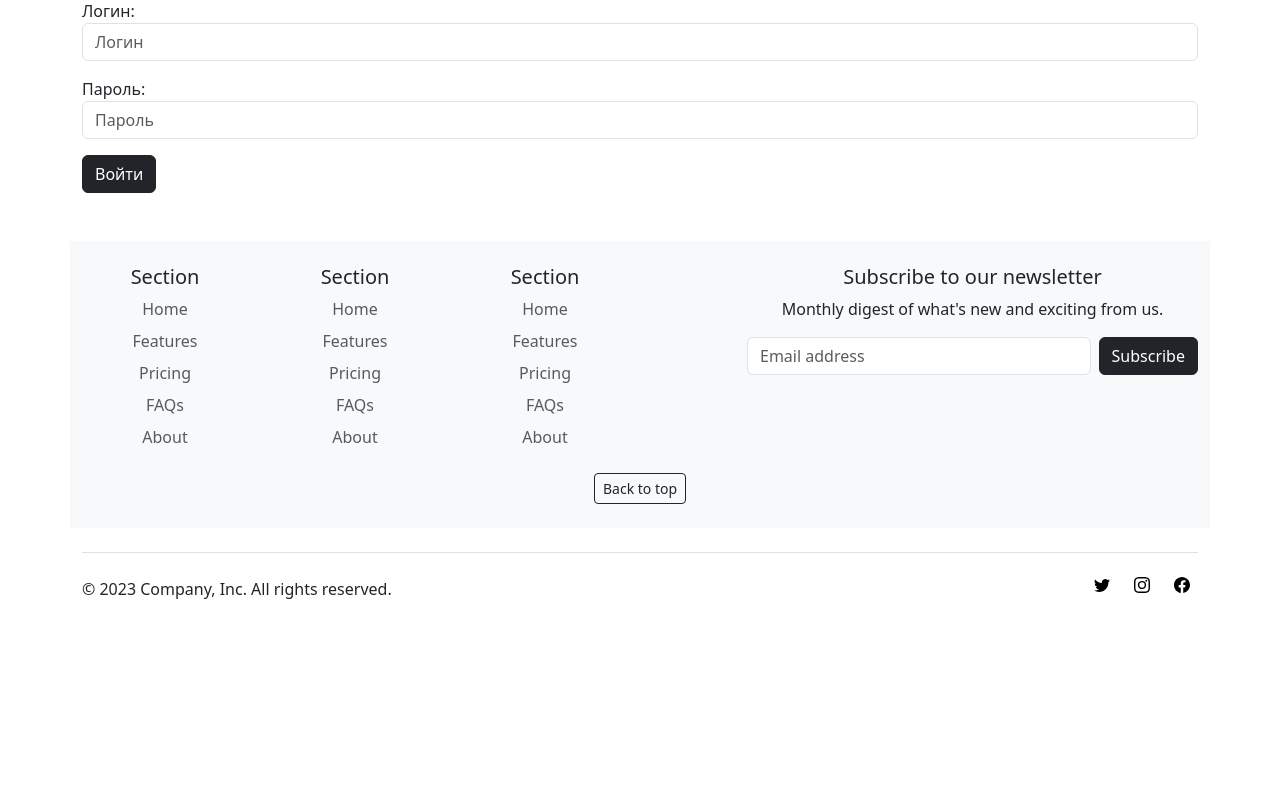
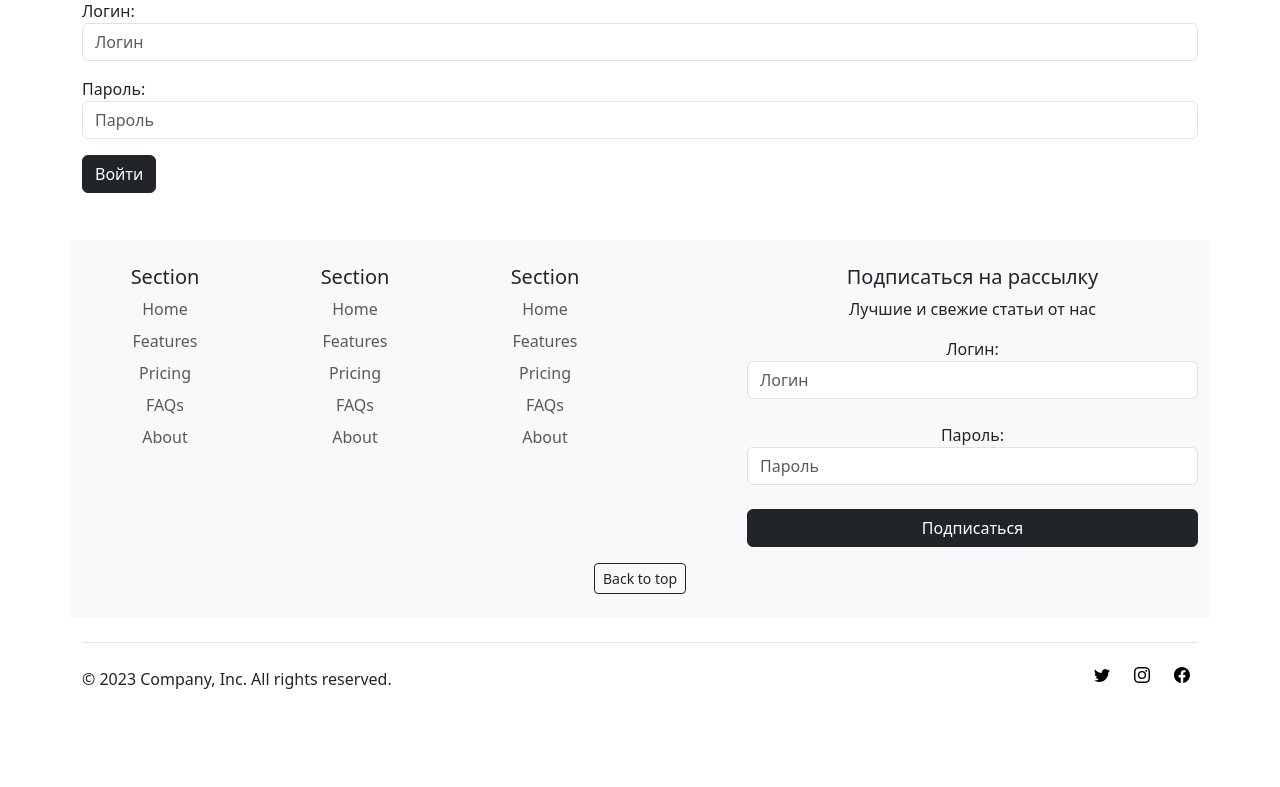
Before and after one commit to V1P7/BlogForDeveloper, a Django app: page /login/ in a window 1280 px wide. Shown: the part 179-966 px from the top of the page. Before the commit the page ends 778 px from the top, so only its background shows below. Run offline with Django 4.2, Linux system fonts and the light colour scheme.

Commit message:
Added email newsletter

```diff
--- a/Blog/forms.py
+++ b/Blog/forms.py
@@ -1,7 +1,7 @@
 from django import forms
 from django.contrib.auth.forms import UserCreationForm, AuthenticationForm
 from django.contrib.auth.models import User
-from .models import Post, Comment
+from .models import Post, Comment, Subscriber
 
 
 class RegistrationForm(UserCreationForm):
@@ -18,8 +18,11 @@ class RegistrationForm(UserCreationForm):
 class LoginForm(AuthenticationForm):
 	username = forms.CharField(label='Логин', widget = forms.TextInput(attrs = {'class': 'form-control', 'placeholder': 'Логин'}))
 	password = forms.CharField(label='Пароль', widget = forms.PasswordInput(attrs = {'class': 'form-control', 'placeholder': 'Пароль'}))
+
+
 class PostSearchForm(forms.Form):
 	search_query = forms.CharField(label='Поиск', max_length=100, widget=forms.TextInput(attrs={'class': 'form-control', 'placeholder': 'Поиск'}))
+
 
 class PostForm(forms.ModelForm):
 	class Meta:
@@ -50,3 +53,12 @@ class CommentForm(forms.ModelForm):
 		self.user = kwargs.pop('user', None)
 		super().__init__(*args, **kwargs)
 		self.fields['text'].widget.attrs.update({'class': 'form-control', 'placeholder': 'Текст комментария'})
+
+
+class SubscriberForm(forms.ModelForm):
+	class Meta:
+		model = Subscriber
+		fields = ['email']
+		widgets = {
+			'email': forms.EmailInput(attrs = {'class': 'form-control', 'placeholder': 'Введите ваш email'}),
+		}
--- a/Blog/urls.py
+++ b/Blog/urls.py
@@ -23,4 +23,7 @@ urlpatterns = [
 	path('login/', LoginUser.as_view(), name='login'),
 	path('register/', RegisterUser.as_view(), name='register'),
 	path('logout/', logout_user, name='logout'),
+	#   Отображение страницы успешной подписки
+	path('success/', views.success, name='success'),
+
 ]
--- a/Blog/views.py
+++ b/Blog/views.py
@@ -10,7 +10,7 @@ from django.views.decorators.http import require_POST
 from django.views.generic import CreateView
 from django.db import models
 
-from .forms import RegistrationForm, PostSearchForm, LoginForm, PostForm, CommentForm
+from .forms import RegistrationForm, PostSearchForm, LoginForm, PostForm, CommentForm, SubscriberForm
 from .models import Post, Category, Like, Dislike, Comment
 
 
@@ -19,13 +19,23 @@ def index(request):
     categories = Category.objects.all()
     most_liked_post = Post.objects.annotate(num_likes=Count('like')).order_by('-num_likes').first()
     latest_posts = Post.objects.filter(is_published = True).order_by('-publish_date')[:2]
+    if request.method == 'POST':
+        form = SubscriberForm(request.POST)
+        if form.is_valid():
+            form.save()
+            return redirect('success')
+    else:
+        form = SubscriberForm()
+
     context = {
         'title': title,
         'categories': categories,
         'most_liked_post': most_liked_post,
-        'latest_posts': latest_posts
+        'latest_posts': latest_posts,
+        'form': form
                }
     return render(request, 'Blog/Main/index.html', context)
+
 
 def posts(request):
     form = PostSearchForm()
@@ -47,15 +57,18 @@ def posts(request):
     context = {'title': title, 'categories': categories, 'posts': posts, 'form': form}
     return render(request, 'Blog/Info/posts.html', context)
 
+
 def forum(request):
     title = 'Заглушка для форума'
     context = {'title': title}
     return render(request, 'Blog/Info/forum.html', context)
 
+
 def guides(request):
     title = 'Заглушка для гайдов'
     context = {'title': title}
     return render(request, 'Blog/Info/guides.html', context)
+
 
 def post_detail(request, slug):
     post = get_object_or_404(Post, slug=slug)
@@ -73,6 +86,7 @@ def post_detail(request, slug):
 
     return render(request, 'Blog/Additional/post_detail.html', {'post': post, 'comments': comments, 'comment_form': comment_form})
 
+
 def user_posts(request, user_id):
     user = User.objects.get(id=user_id)
     title = 'Все статьи пользователя'
@@ -80,12 +94,14 @@ def user_posts(request, user_id):
     context = {'title': title, 'posts': posts}
     return render(request, 'Blog/Additional/user_posts.html', context)
 
+
 def posts_by_category(request, category_id):
     category = Category.objects.get(id=category_id)
     posts = Post.objects.filter(categories=category)
     title = 'Все посты в категории: '
     context = {'category': category, 'posts': posts, 'title': title}
     return render(request, 'Blog/Additional/category_posts.html', context)
+
 
 class RegisterUser(CreateView):
     form_class = RegistrationForm
@@ -96,11 +112,13 @@ class RegisterUser(CreateView):
         form.save()
         return super().form_valid(form)
 
+
 class LoginUser(LoginView):
     template_name = 'Blog/Additional/login.html'
     form_class = LoginForm
     def get_success_url(self):
         return reverse_lazy('index')
+
 
 def logout_user(request):
     logout(request)
@@ -151,3 +169,7 @@ def delete_post(request, slug):
     if request.user == post.author:
         post.delete()
     return redirect('posts')
+
+
+def success(request):
+    return render(request, 'Blog/Additional/success.html')
--- /dev/null
+++ b/templates/Blog/Additional/success.html
@@ -0,0 +1,2 @@
+<h1>Подписка успешно оформлена!</h1>
+<p>Вы успешно подписались на рассылку. Спасибо!</p>
--- a/templates/Blog/Main/base.html
+++ b/templates/Blog/Main/base.html
@@ -106,7 +106,7 @@
     <!-- Общий заголовок, навигационное меню и т.д. -->
     <div class="row flex-nowrap justify-content-between align-items-center">
         <div class="col-4 pt-1">
-            <a class="link-dark" href="#">Subscribe</a>
+            <a class="link-dark" href="#Anchor">Subscribe</a>
         </div>
         <div class="col-4 text-center">
             <a class="blog-header-logo text-body-emphasis text-decoration-none" href="{% url 'index' %}">
@@ -194,14 +194,17 @@
         </ul>
       </div>
 
-      <div class="col-md-5 offset-md-1 mb-3">
+      <div class="col-md-5 offset-md-1 mb-3" id="Anchor">
         <form>
-          <h5>Subscribe to our newsletter</h5>
-          <p>Monthly digest of what's new and exciting from us.</p>
-          <div class="d-flex flex-column flex-sm-row w-100 gap-2">
-            <label for="newsletter1" class="visually-hidden">Email address</label>
-            <input id="newsletter1" type="text" class="form-control" placeholder="Email address">
-            <button class="btn btn-dark" type="button">Subscribe</button>
+          <h5>Подписаться на рассылку</h5>
+          <p>Лучшие и свежие статьи от нас</p>
+          <div class="d-flex flex-column gap-2">
+              <label for="newsletter1" class="visually-hidden">Email address</label>
+              <form method="post">
+                {% csrf_token %}
+                {{ form.as_p }}
+                <button class="btn btn-dark" type="submit">Подписаться</button>
+            </form>
           </div>
         </form>
       </div>
```
Also changed, not shown: Blog/models.py (+8 -0 lines), BlogForDeveloper/settings.py (+7 -0 lines), Blog/migrations/0018_subscriber.py (added).
